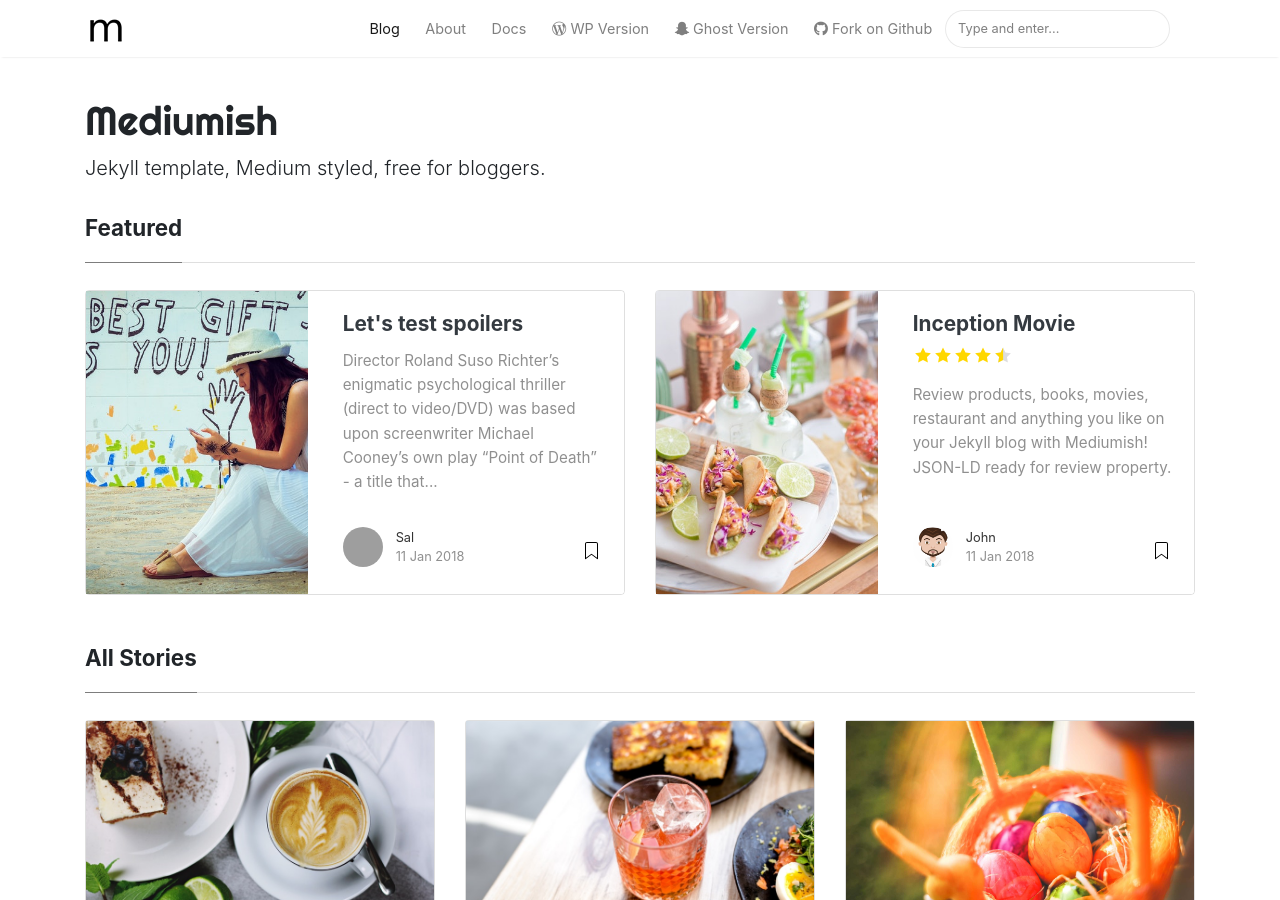
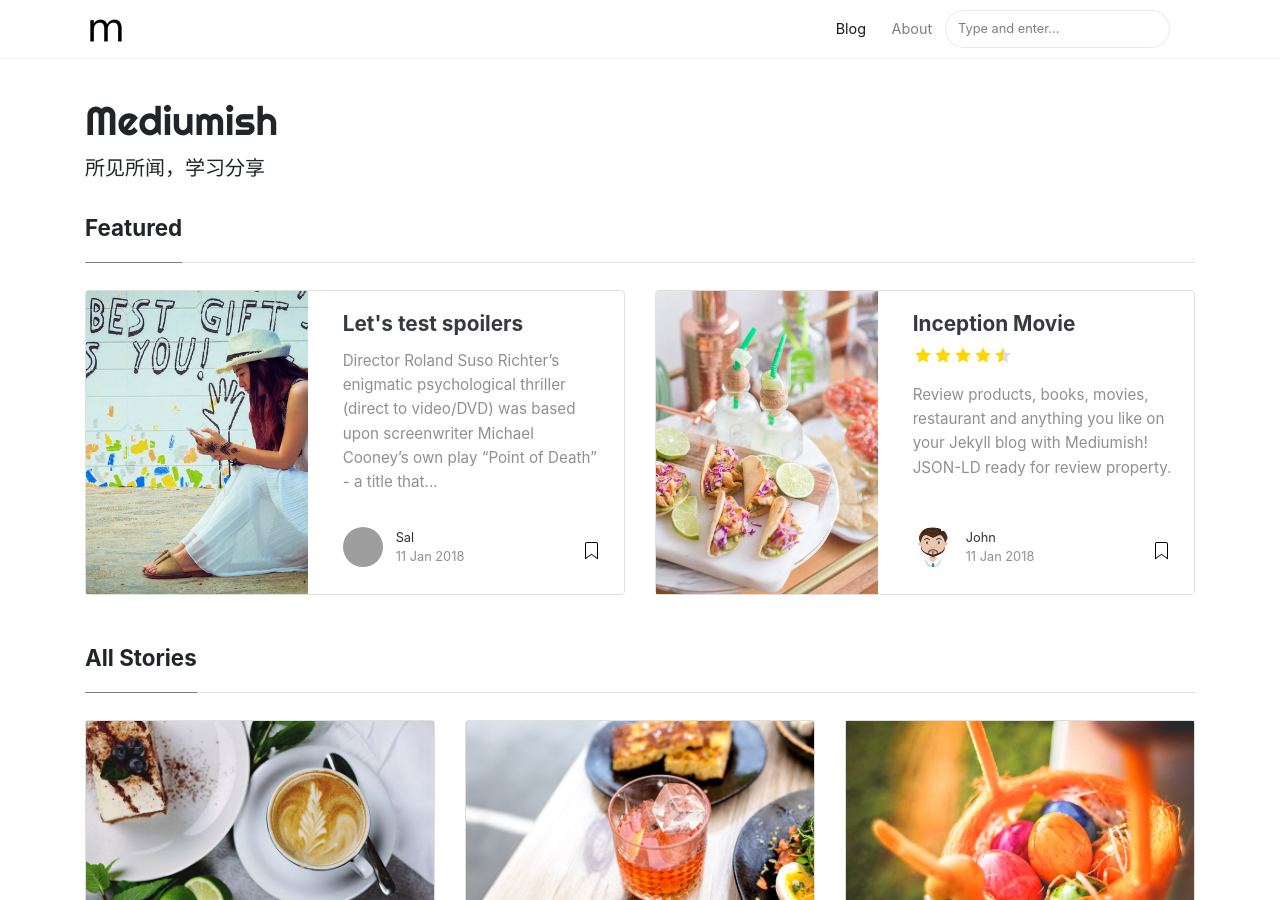
Before and after one commit to all-face/Pokerface, a Jekyll site: the page built from index.html, in a window 1280 px wide and 900 px high. Built offline with Jekyll 4.4.1, drawn with Linux system fonts in a browser that asks for light colours; nearby versions of some CDN libraries; the list of posts is cut into pages by our own code; grey boxes are pictures that could not be loaded.

Commit message:
修改导航

```diff
--- a/_config.yml
+++ b/_config.yml
@@ -1,7 +1,7 @@
 # Site
 name: "Mediumish"
 title: "Mediumish"
-description: "Jekyll template, Medium styled, free for bloggers."
+description: "所见所闻，学习分享"
 logo: 'assets/images/logo.png'
 favicon: 'assets/images/logo.png'
 baseurl: /Pokerface
--- a/_layouts/default.html
+++ b/_layouts/default.html
@@ -75,21 +75,21 @@ ga('send', 'pageview');
                 <a class="nav-link" href="{{ site.baseurl }}/about">About</a>
                 </li>
 
-                <li class="nav-item">
-                <a target="_blank" class="nav-link" href="https://bootstrapstarter.com/bootstrap-templates/template-mediumish-bootstrap-jekyll/"> Docs</a>
-                </li>
+                <!--<li class="nav-item">-->
+                <!--<a target="_blank" class="nav-link" href="https://bootstrapstarter.com/bootstrap-templates/template-mediumish-bootstrap-jekyll/"> Docs</a>-->
+                <!--</li>-->
 
-                <li class="nav-item">
-                <a target="_blank" class="nav-link" href="https://www.wowthemes.net/themes/mediumish-wordpress/"><i class="fab fa-wordpress-simple"></i> WP Version</a>
-                </li>
+                <!--<li class="nav-item">-->
+                <!--<a target="_blank" class="nav-link" href="https://www.wowthemes.net/themes/mediumish-wordpress/"><i class="fab fa-wordpress-simple"></i> WP Version</a>-->
+                <!--</li>-->
 
-                <li class="nav-item">
-                <a target="_blank" class="nav-link" href="https://www.wowthemes.net/themes/mediumish-ghost/"><i class="fab fa-snapchat-ghost"></i> Ghost Version</a>
-                </li>
+                <!--<li class="nav-item">-->
+                <!--<a target="_blank" class="nav-link" href="https://www.wowthemes.net/themes/mediumish-ghost/"><i class="fab fa-snapchat-ghost"></i> Ghost Version</a>-->
+                <!--</li>-->
 
-                <li class="nav-item">
-                <a target="_blank" class="nav-link" href="https://github.com/wowthemesnet/mediumish-theme-jekyll"><i class="fab fa-github"></i> Fork on Github</a>
-                </li>
+                <!--<li class="nav-item">-->
+                <!--<a target="_blank" class="nav-link" href="https://github.com/wowthemesnet/mediumish-theme-jekyll"><i class="fab fa-github"></i> Fork on Github</a>-->
+                <!--</li>-->
 
                 {% include search-lunr.html %}
 
```
